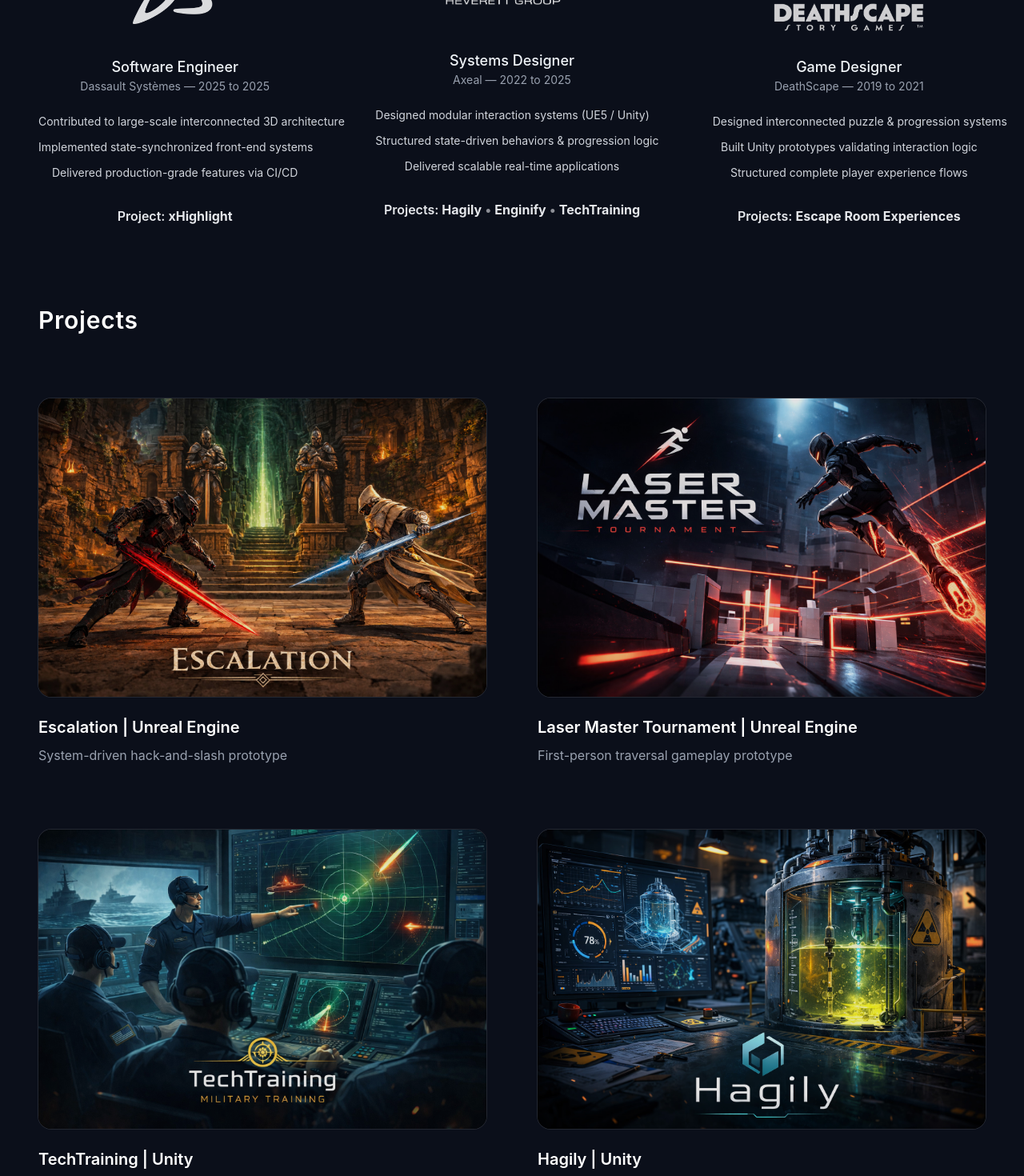
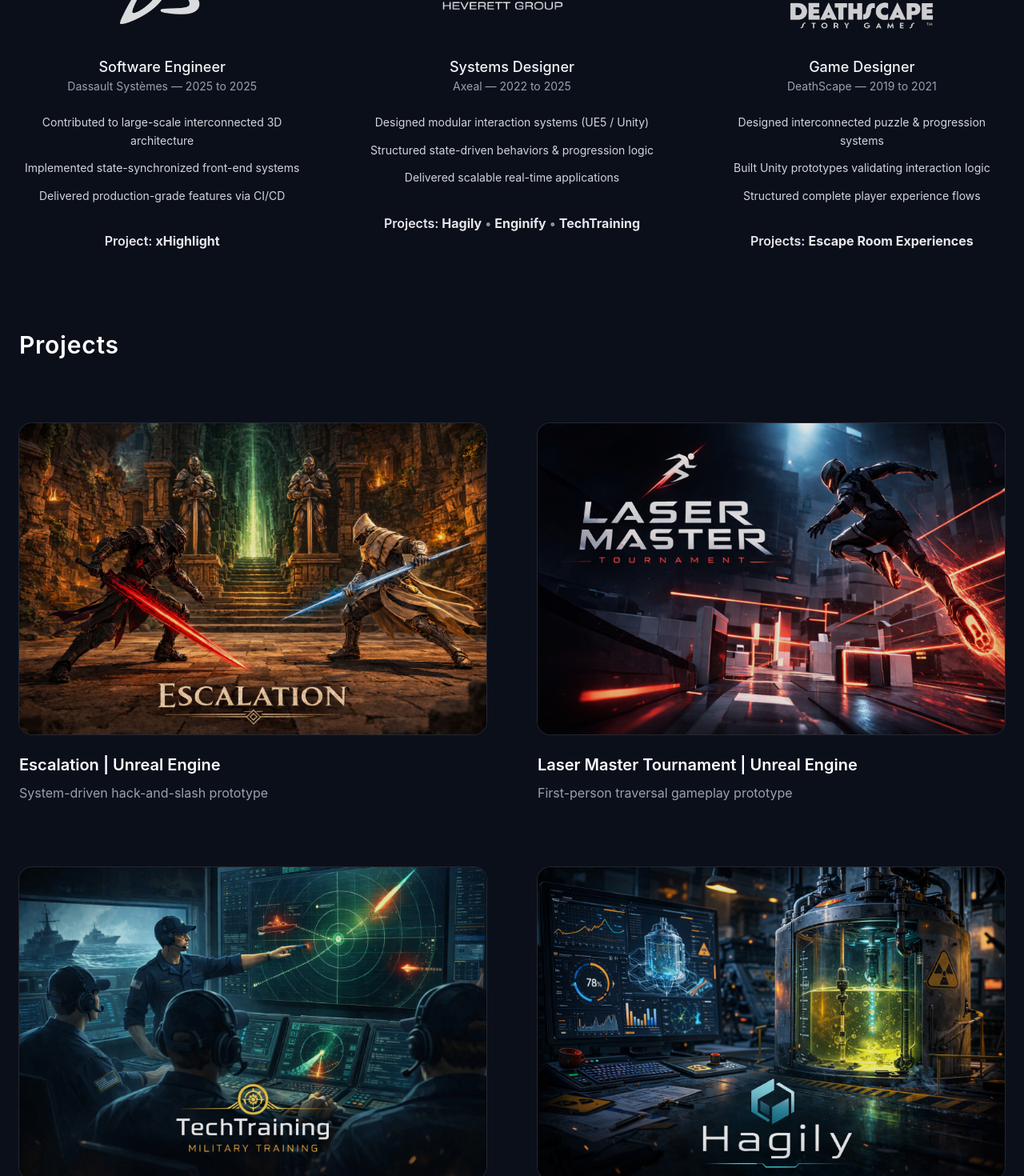
Before and after one commit to Warlooks/Portfolio-killian, a React (Vite) app: page / in a window 1280 px wide. Shown: the part 1800-3270 px from the top of the page at 80% size. Built offline with nearby package versions, Linux system fonts and the light colour scheme.

Commit message:
responsive

```diff
--- a/src/pages/Home.tsx
+++ b/src/pages/Home.tsx
@@ -5,18 +5,19 @@
 
 export default function Home() {
   const navigate = useNavigate();
+
   return (
-    <div className="max-w-7xl mx-auto px-6">
+    <div className="max-w-7xl mx-auto px-4 sm:px-6">
       {/* HERO */}
-      <section id="about" className="pt-10 md:pt-14 pb-16">
-        <div className="grid grid-cols-1 lg:grid-cols-12 gap-12 lg:gap-16 items-stretch">
+      <section id="about" className="pt-8 md:pt-14 pb-14 md:pb-16">
+        <div className="grid grid-cols-1 lg:grid-cols-12 gap-8 md:gap-12 lg:gap-16 items-stretch">
           {/* PHOTO */}
           <div className="lg:col-span-4">
             <div className="rounded-2xl overflow-hidden border border-[var(--border)] dark:border-[var(--border-dark)] bg-black/5 dark:bg-white/5 lg:h-[560px]">
               <img
                 src="/profile.jpg"
                 alt="Portrait"
-                className="w-full h-full object-cover contrast-[102%] saturate-[95%]"
+                className="w-full h-full object-cover contrast-[102%] saturate-[95%] aspect-[4/5] lg:aspect-auto"
                 loading="lazy"
               />
             </div>
@@ -24,15 +25,15 @@
 
           {/* TEXTE */}
           <div className="lg:col-span-8 lg:h-[560px] flex flex-col justify-center">
-            <h1 className="text-5xl md:text-6xl font-extrabold tracking-tight leading-none">
+            <h1 className="text-4xl sm:text-5xl md:text-6xl font-extrabold tracking-tight leading-none">
               KILLIAN MARCANTEI
             </h1>
 
-            <p className="mt-4 text-3xl md:text-4xl font-extrabold tracking-wide">
+            <p className="mt-4 text-2xl sm:text-3xl md:text-4xl font-extrabold tracking-wide">
               SYSTEM DESIGNER
             </p>
 
-            <div className="mt-8 space-y-6 text-base md:text-lg leading-relaxed max-w-3xl">
+            <div className="mt-6 md:mt-8 space-y-5 md:space-y-6 text-base md:text-lg leading-relaxed max-w-3xl">
               <p>
                 Designing progression systems, player mechanics, and
                 state-driven architectures with clarity, scalability, and
@@ -59,7 +60,7 @@
       </section>
 
       {/* VIDEO BANDEROLE */}
-      <section className="pb-20">
+      <section className="pb-16 md:pb-20">
         <div className="rounded-2xl overflow-hidden border border-[var(--border)] dark:border-[var(--border-dark)] bg-black/5 dark:bg-white/5 shadow-sm">
           <video
             src="/showreel.mp4"
@@ -77,20 +78,20 @@
         </p>
       </section>
 
-      <section id="experience" className="w-full pt-6 pb-24">
-        <div className="max-w-8xl mx-auto px-6">
-          <h2 className="text-3xl font-semibold tracking-wide mb-20 text-left">
+      <section id="experience" className="w-full pt-4 md:pt-6 pb-20 md:pb-24">
+        <div className="max-w-7xl mx-auto">
+          <h2 className="text-3xl font-semibold tracking-wide mb-12 md:mb-20 text-left">
             Experiences
           </h2>
 
-          <div className="grid md:grid-cols-3 gap-20 text-center">
+          <div className="grid grid-cols-1 md:grid-cols-2 xl:grid-cols-3 gap-14 lg:gap-20 text-center">
             {/* DASSAULT */}
             <div className="flex flex-col items-center space-y-8">
               <div className="h-32 flex items-center justify-center">
                 <img
                   src="/dassault.png"
                   alt="Dassault Systèmes"
-                  className="h-28 object-contain opacity-85 hover:opacity-100 transition dark:invert"
+                  className="h-24 md:h-28 object-contain opacity-85 hover:opacity-100 transition dark:invert"
                 />
               </div>
 
@@ -101,13 +102,13 @@
                 </p>
 
                 <ul className="text-sm text-gray-700 dark:text-gray-300 space-y-3">
-                  <li className="whitespace-nowrap">
+                  <li className="leading-relaxed">
                     Contributed to large-scale interconnected 3D architecture
                   </li>
-                  <li className="whitespace-nowrap">
+                  <li className="leading-relaxed">
                     Implemented state-synchronized front-end systems
                   </li>
-                  <li className="whitespace-nowrap">
+                  <li className="leading-relaxed">
                     Delivered production-grade features via CI/CD
                   </li>
                 </ul>
@@ -120,11 +121,11 @@
 
             {/* AXEAL */}
             <div className="flex flex-col items-center space-y-8">
-              <div className="h- flex items-center justify-center">
+              <div className="h-32 flex items-center justify-center">
                 <img
                   src="/axeal.png"
                   alt="Axeal"
-                  className="h-30 scale-[0.80] object-contain opacity-90 hover:opacity-100 transition duration dark:invert"
+                  className="h-24 md:h-28 scale-[0.80] object-contain opacity-90 hover:opacity-100 transition dark:invert"
                 />
               </div>
 
@@ -135,18 +136,18 @@
                 </p>
 
                 <ul className="text-sm text-gray-700 dark:text-gray-300 space-y-3">
-                  <li className="whitespace-nowrap">
+                  <li className="leading-relaxed">
                     Designed modular interaction systems (UE5 / Unity)
                   </li>
-                  <li className="whitespace-nowrap">
+                  <li className="leading-relaxed">
                     Structured state-driven behaviors & progression logic
                   </li>
-                  <li className="whitespace-nowrap">
+                  <li className="leading-relaxed">
                     Delivered scalable real-time applications
                   </li>
                 </ul>
 
-                <p className="mt-8 text-base font-semibold text-gray-800 dark:text-gray-200">
+                <p className="mt-8 text-base font-semibold text-gray-800 dark:text-gray-200 leading-relaxed">
                   Projects: <span className="font-bold">Hagily</span>{" "}
                   <span className="opacity-60">•</span>{" "}
                   <span className="font-bold">Enginify</span>{" "}
@@ -162,7 +163,7 @@
                 <img
                   src="/deathscape.png"
                   alt="DeathScape"
-                  className="h-28 scale-115 object-contain opacity-85 hover:opacity-100 transition duration dark:invert"
+                  className="h-24 md:h-28 scale-110 object-contain opacity-85 hover:opacity-100 transition dark:invert"
                 />
               </div>
 
@@ -173,13 +174,13 @@
                 </p>
 
                 <ul className="text-sm text-gray-700 dark:text-gray-300 space-y-3">
-                  <li className="whitespace-nowrap">
+                  <li className="leading-relaxed">
                     Designed interconnected puzzle & progression systems
                   </li>
-                  <li className="whitespace-nowrap">
+                  <li className="leading-relaxed">
                     Built Unity prototypes validating interaction logic
                   </li>
-                  <li className="whitespace-nowrap">
+                  <li className="leading-relaxed">
                     Structured complete player experience flows
                   </li>
                 </ul>
@@ -195,15 +196,15 @@
       </section>
 
       <section id="projects" className="w-full py-1">
-        <div className="max-w-7xl mx-auto px-6">
-          <h2 className="text-3xl font-semibold tracking-wide mb-20 text-left text-black dark:text-white">
+        <div className="max-w-7xl mx-auto">
+          <h2 className="text-3xl font-semibold tracking-wide mb-12 md:mb-20 text-left text-black dark:text-white">
             Projects
           </h2>
 
-          <div className="grid md:grid-cols-2 gap-x-16 gap-y-20">
+          <div className="grid grid-cols-1 md:grid-cols-2 gap-x-16 gap-y-14 md:gap-y-20">
             {/* ESCALATION */}
-            <a
-              href="/projects/escalation"
+            <Link
+              to="/projects#escalation"
               className="group block cursor-pointer"
               style={{ "--img-scale": 1.0 } as React.CSSProperties}
             >
@@ -215,14 +216,11 @@
                   style={{ transform: "scale(var(--img-scale))" }}
                 />
 
-                <Link
-                  to="/projects#escalation"
-                  className="absolute inset-0 bg-black/10 group-hover:bg-black/35 transition duration-300 flex items-center justify-center"
-                >
+                <div className="absolute inset-0 bg-black/10 group-hover:bg-black/35 transition duration-300 flex items-center justify-center">
                   <span className="px-5 py-2 border border-white/90 text-white text-sm font-medium opacity-0 group-hover:opacity-100 transition duration-300">
                     View Project
                   </span>
-                </Link>
+                </div>
               </div>
 
               <div className="mt-6">
@@ -233,11 +231,11 @@
                   System-driven hack-and-slash prototype
                 </p>
               </div>
-            </a>
+            </Link>
 
             {/* LASER MASTER TOURNAMENT */}
-            <a
-              href="/projects/lmt"
+            <Link
+              to="/projects#lmt"
               className="group block cursor-pointer"
               style={{ "--img-scale": 1.0 } as React.CSSProperties}
             >
@@ -249,14 +247,11 @@
                   style={{ transform: "scale(var(--img-scale))" }}
                 />
 
-                <Link
-                  to="/projects#lmt"
-                  className="absolute inset-0 bg-black/10 group-hover:bg-black/35 transition duration-300 flex items-center justify-center"
-                >
+                <div className="absolute inset-0 bg-black/10 group-hover:bg-black/35 transition duration-300 flex items-center justify-center">
                   <span className="px-5 py-2 border border-white/90 text-white text-sm font-medium opacity-0 group-hover:opacity-100 transition duration-300">
                     View Project
                   </span>
-                </Link>
+                </div>
               </div>
 
               <div className="mt-6">
@@ -267,11 +262,11 @@
                   First-person traversal gameplay prototype
                 </p>
               </div>
-            </a>
+            </Link>
 
             {/* TECHTRAINING */}
-            <a
-              href="/projects/techtraining"
+            <Link
+              to="/projects#techtraining"
               className="group block cursor-pointer"
               style={{ "--img-scale": 1.0 } as React.CSSProperties}
             >
@@ -283,14 +278,11 @@
                   style={{ transform: "scale(var(--img-scale))" }}
                 />
 
-                <Link
-                  to="/projects#techtraining"
-                  className="absolute inset-0 bg-black/10 group-hover:bg-black/35 transition duration-300 flex items-center justify-center"
-                >
+                <div className="absolute inset-0 bg-black/10 group-hover:bg-black/35 transition duration-300 flex items-center justify-center">
                   <span className="px-5 py-2 border border-white/90 text-white text-sm font-medium opacity-0 group-hover:opacity-100 transition duration-300">
                     View Project
                   </span>
-                </Link>
+                </div>
               </div>
 
               <div className="mt-6">
@@ -301,11 +293,11 @@
                   Augmented reality training system
                 </p>
               </div>
-            </a>
+            </Link>
 
             {/* HAGILY */}
-            <a
-              href="/projects/hagily"
+            <Link
+              to="/projects#hagily"
               className="group block cursor-pointer"
               style={{ "--img-scale": 1.0 } as React.CSSProperties}
             >
@@ -317,14 +309,11 @@
                   style={{ transform: "scale(var(--img-scale))" }}
                 />
 
-                <Link
-                  to="/projects#hagily"
-                  className="absolute inset-0 bg-black/10 group-hover:bg-black/35 transition duration-300 flex items-center justify-center"
-                >
+                <div className="absolute inset-0 bg-black/10 group-hover:bg-black/35 transition duration-300 flex items-center justify-center">
                   <span className="px-5 py-2 border border-white/90 text-white text-sm font-medium opacity-0 group-hover:opacity-100 transition duration-300">
                     View Project
                   </span>
-                </Link>
+                </div>
               </div>
 
               <div className="mt-6">
@@ -335,11 +324,11 @@
                   Industrial digital twin simulation
                 </p>
               </div>
-            </a>
+            </Link>
           </div>
 
-          <div className="flex flex-col items-center mt-24">
-            <p className="text-lg font-semibold text-black dark:text-white mb-6">
+          <div className="flex flex-col items-center mt-16 md:mt-24">
+            <p className="text-lg font-semibold text-black dark:text-white mb-6 text-center">
               Do you want to know more?
             </p>
 
@@ -349,17 +338,14 @@
                 navigate("/projects");
                 window.scrollTo({ top: 0, behavior: "smooth" });
               }}
-              className="relative z-50 inline-flex items-center justify-center
-             px-7 py-3 rounded-lg text-sm font-semibold
-             border text-black border-black
-             dark:text-white dark:border-white
-             transition duration-200 hover:opacity-80"
+              className="relative z-50 inline-flex items-center justify-center px-7 py-3 rounded-lg text-sm font-semibold border text-black border-black dark:text-white dark:border-white transition duration-200 hover:opacity-80"
             >
               View all projects
             </button>
           </div>
         </div>
       </section>
+
       <SkillsSection />
       <RecommendationSection />
       <ContactSection />
```
Also changed, not shown: src/components/ProjectSection.tsx (+18 -37 lines), src/pages/Projects.tsx (+5 -5 lines).
